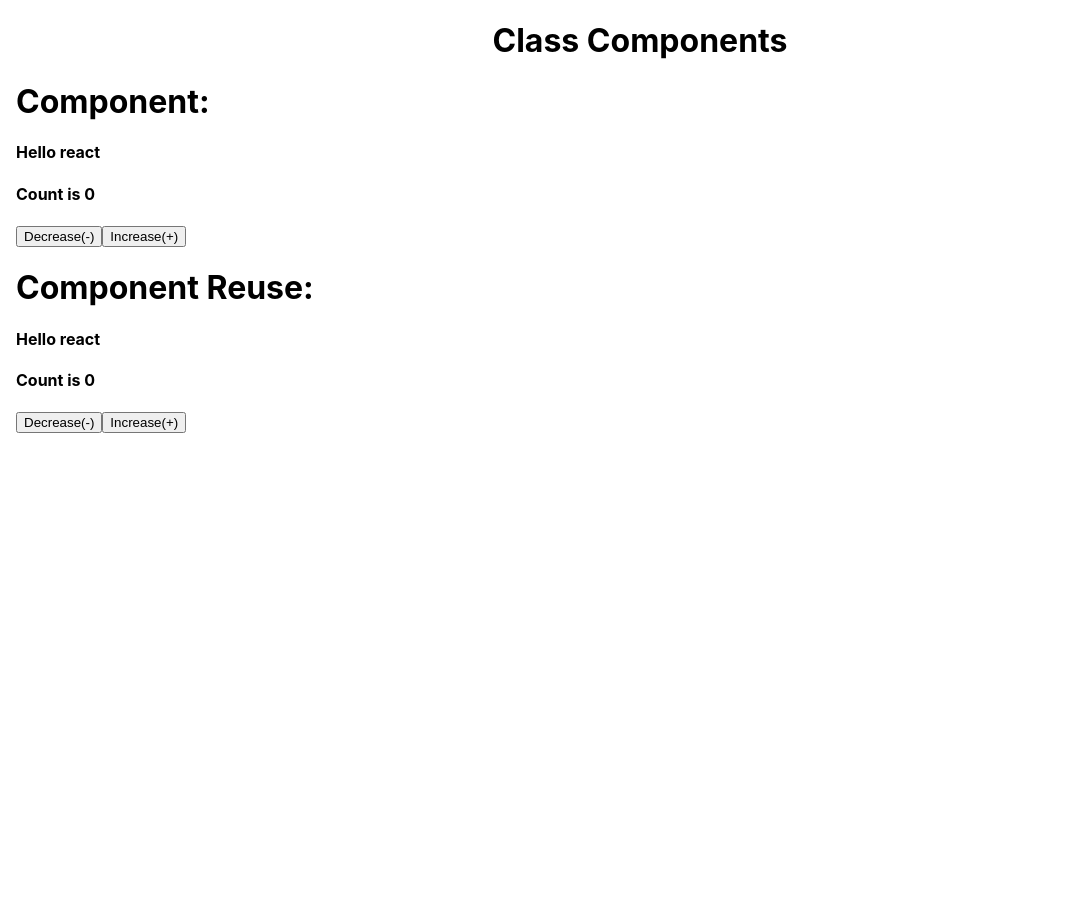
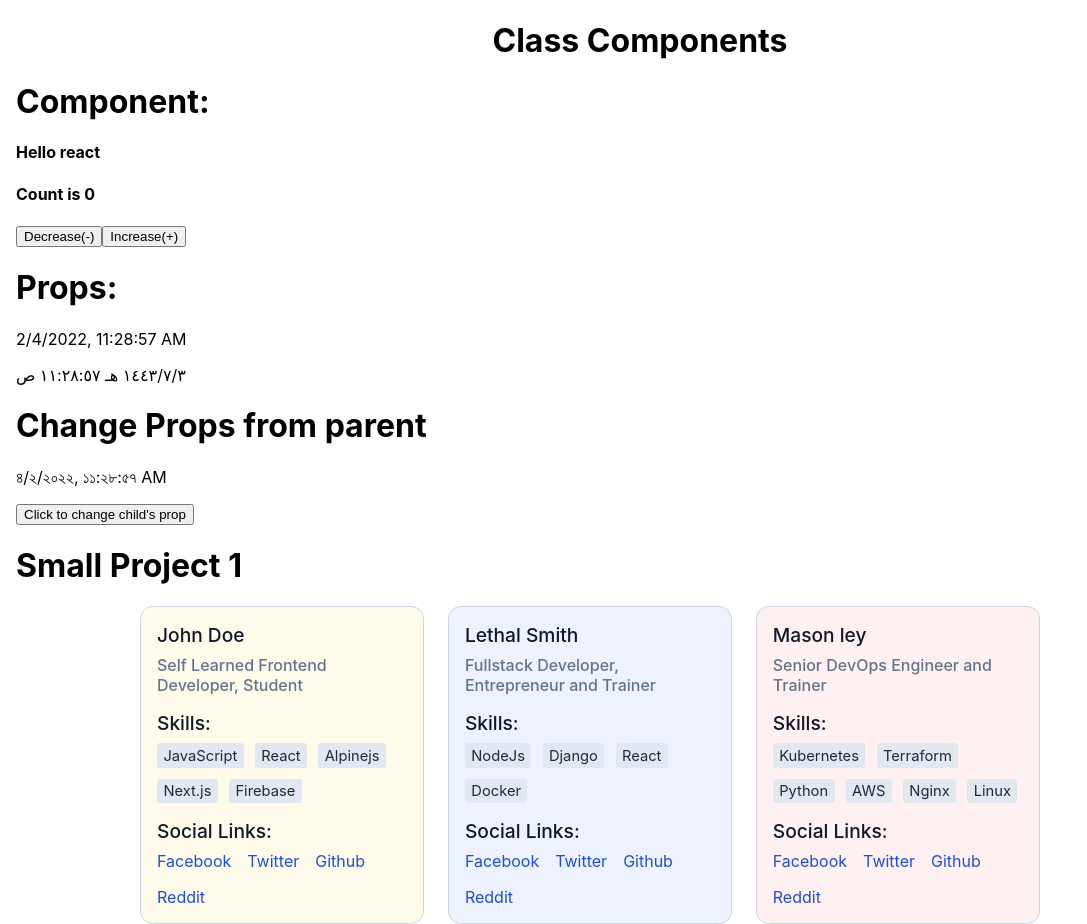
Before and after one commit to marzuk-zarir/learn-react, a React (Vite) app: page / in a window 1280 px wide. Shown: the whole page, without its empty margins (0-1087 px from the left). Before the commit the page ends 800 px from the top, so only its background shows below. Built offline with nearby package versions, Linux system fonts and the light colour scheme.

Commit message:
feat: props added feat: profile card project ref: file structure change ref: yarn reinstall

```diff
--- a/src/classComponents/Example.jsx
+++ b/src/classComponents/1-component/1.1-Example.jsx
@@ -52,10 +52,10 @@ export default class Example extends Component {
      *
      * * Transpile to:
      * React.createElement('div',
-     *  { className="container" },
+     *  { className="container" },[
      *  React.createElement('h1', null, 'lorem heading'),
      *  React.createElement('p', null, 'Lorem ipsum dolor sit amet consectetur adipisicing elit. Delectus, quidem')
-     * )
+     * ])
      *
      * * Jsx syntax
      * All attribute is camelCase and this is called property (prop[s])
--- /dev/null
+++ b/src/classComponents/2-props/2.props.jsx
@@ -0,0 +1,18 @@
+import { Component } from 'react'
+
+export default class Timer extends Component {
+    /**
+     * ? Props
+     * * Props is a dynamic value of a component which is passed from parent component as attribute
+     * * When parent component change props object, child component will automatically re-render
+     * * Class component --> this.props property
+     * * Functional component --> A(props) {}
+     */
+    render() {
+        return (
+            <div>
+                <p>{new Date().toLocaleString(this.props.locale || 'en-us')}</p>
+            </div>
+        )
+    }
+}
--- a/src/classComponents/ClassComponentRoot.jsx
+++ b/src/classComponents/ClassComponentRoot.jsx
@@ -1,15 +1,42 @@
 import { Component } from 'react'
-import Example from './Example'
+import Profile from './small-projects/1-ProfileCard/Profile'
+import Example from './1-component/1.1-Example'
+import Timer from './2-props/2.props'
 
 export default class ClassComponentRoot extends Component {
+    state = {
+        locale: 'bn-BD'
+    }
+
+    changeLocale() {
+        this.state.locale === 'bn-BD'
+            ? this.setState({ locale: 'en-US' })
+            : this.setState({ locale: 'bn-BD' })
+    }
+
     render() {
         return (
             <div className="container">
                 <h1 className="text-center">Class Components</h1>
+
+                {/* 1 - Component */}
                 <h1>Component:</h1>
                 <Example />
-                <h1>Component Reuse:</h1>
-                <Example />
+
+                {/* 2 - Props */}
+                <h1>Props:</h1>
+                <Timer />
+                <Timer locale="ar-SA" />
+
+                <h1>Change Props from parent</h1>
+                <Timer locale={this.state.locale} />
+                <button onClick={() => this.changeLocale()}>
+                    Click to change child's prop
+                </button>
+
+                {/* Project 1 */}
+                <h1>Small Project 1</h1>
+                <Profile />
             </div>
         )
     }
--- /dev/null
+++ b/src/classComponents/small-projects/1-ProfileCard/Profile.jsx
@@ -0,0 +1,48 @@
+import styled from 'styled-components'
+import Card from './components/Card'
+
+const Profiles = [
+    {
+        name: 'John Doe',
+        description: 'Self Learned Frontend Developer, Student',
+        background: '#fffbeb',
+        skills: ['JavaScript', 'React', 'Alpinejs', 'Next.js', 'Firebase']
+    },
+    {
+        name: 'Lethal Smith',
+        description: 'Fullstack Developer, Entrepreneur and Trainer',
+        background: '#eef2ff',
+        skills: ['NodeJs', 'Django', 'React', 'Docker']
+    },
+    {
+        name: 'Mason ley',
+        description: 'Senior DevOps Engineer and Trainer',
+        background: '#fff1f2',
+        skills: ['Kubernetes', 'Terraform', 'Python', 'AWS', 'Nginx', 'Linux']
+    }
+]
+
+const CardWrapper = styled.div`
+    display: flex;
+    column-gap: 1.5rem;
+    margin: 0 auto;
+    max-width: 1000px;
+`
+
+export default function () {
+    return (
+        <CardWrapper>
+            {Profiles.map(
+                ({ name, description, background, skills }, index) => (
+                    <Card
+                        name={name}
+                        description={description}
+                        background={background}
+                        skills={skills}
+                        key={index}
+                    />
+                )
+            )}
+        </CardWrapper>
+    )
+}
--- /dev/null
+++ b/src/classComponents/small-projects/1-ProfileCard/components/Bio.jsx
@@ -0,0 +1,19 @@
+import styled from 'styled-components'
+
+const Bio = styled.div`
+    p {
+        margin: 0;
+        padding: 0;
+        color: #64748b;
+        font-weight: 500;
+    }
+`
+
+export default function ({ name, description }) {
+    return (
+        <Bio>
+            <h2>{name}</h2>
+            <p>{description}</p>
+        </Bio>
+    )
+}
--- /dev/null
+++ b/src/classComponents/small-projects/1-ProfileCard/components/Card.jsx
@@ -0,0 +1,30 @@
+import styled from 'styled-components'
+import Bio from './Bio'
+import Skills from './Skills'
+import SocialLinks from './SocialLinks'
+
+const Card = styled.div`
+    width: 24.99%;
+    padding: 1rem;
+    border: 1px solid #cbd5e1;
+    border-radius: 0.8rem;
+    background: ${(props) => props.background};
+    h2 {
+        color: #0f172a;
+        font-size: 1.2rem;
+        font-weight: 500;
+        margin: 0;
+        padding: 0;
+        margin-bottom: 0.5rem;
+    }
+`
+
+export default function ({ name, description, background, skills }) {
+    return (
+        <Card background={background}>
+            <Bio name={name} description={description} />
+            <Skills skills={skills} />
+            <SocialLinks />
+        </Card>
+    )
+}
--- /dev/null
+++ b/src/classComponents/small-projects/1-ProfileCard/components/Skills.jsx
@@ -0,0 +1,27 @@
+import styled from 'styled-components'
+
+const Skills = styled.div`
+    display: flex;
+    flex-wrap: wrap;
+    gap: 0.7rem;
+    span {
+        background: #e2e8f0;
+        color: #1f2937;
+        font-size: 0.92rem;
+        padding: 0.2rem 0.4rem;
+        border-radius: 0.2rem;
+    }
+`
+
+export default function ({ skills }) {
+    return (
+        <div>
+            <h2 style={{ marginTop: '1rem' }}>Skills:</h2>
+            <Skills>
+                {skills.map((skill, index) => (
+                    <span key={index}>{skill}</span>
+                ))}
+            </Skills>
+        </div>
+    )
+}
--- /dev/null
+++ b/src/classComponents/small-projects/1-ProfileCard/components/SocialLinks.jsx
@@ -0,0 +1,28 @@
+import styled from 'styled-components'
+
+const LinksWrapper = styled.div`
+    display: flex;
+    flex-wrap: wrap;
+    gap: 1rem;
+    a {
+        color: #1d4ed8;
+        text-decoration: none;
+        &:hover {
+            text-decoration: underline;
+        }
+    }
+`
+
+export default function () {
+    return (
+        <div>
+            <h2 style={{ marginTop: '1rem' }}>Social Links:</h2>
+            <LinksWrapper>
+                <a href="#facebook">Facebook</a>
+                <a href="#twitter">Twitter</a>
+                <a href="#github">Github</a>
+                <a href="#reddit">Reddit</a>
+            </LinksWrapper>
+        </div>
+    )
+}
```
Also changed, not shown: package.json (+11 -5 lines), 1 other file (tests, documents, lock files or other folders).
